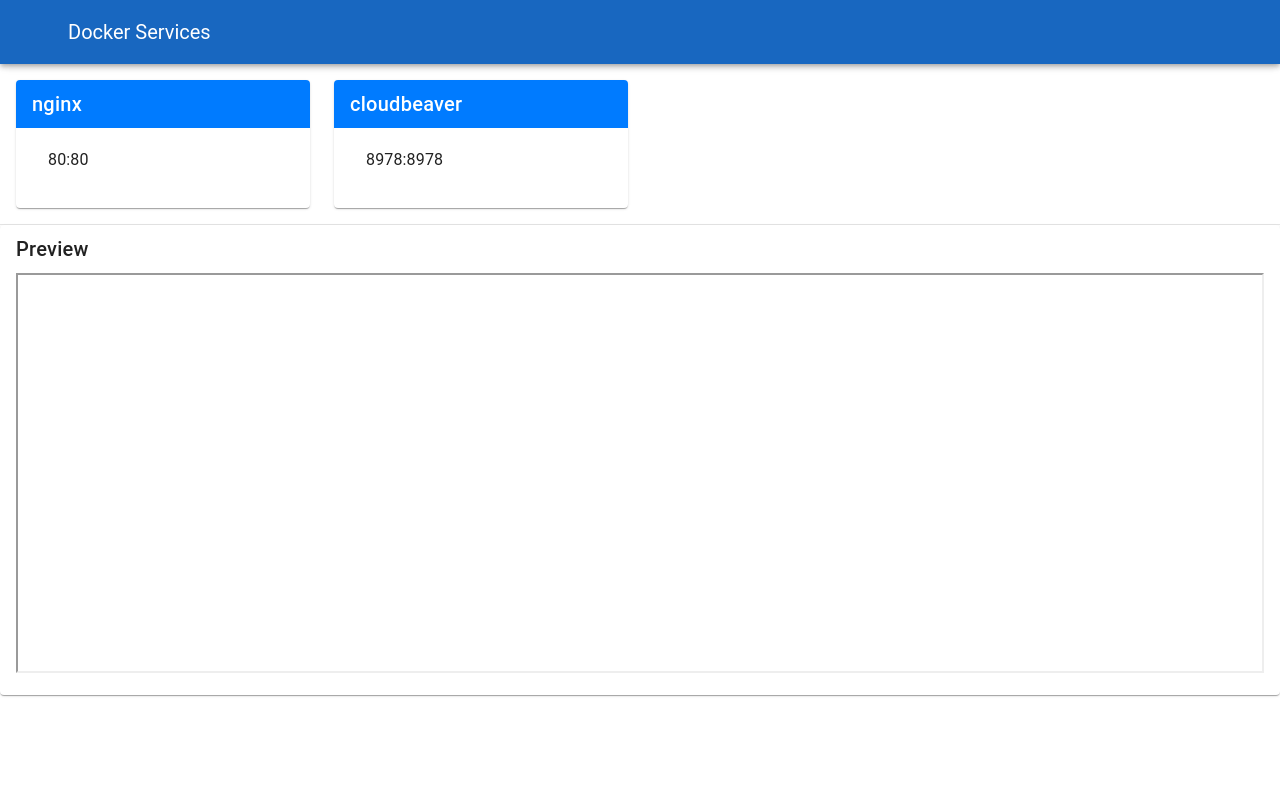
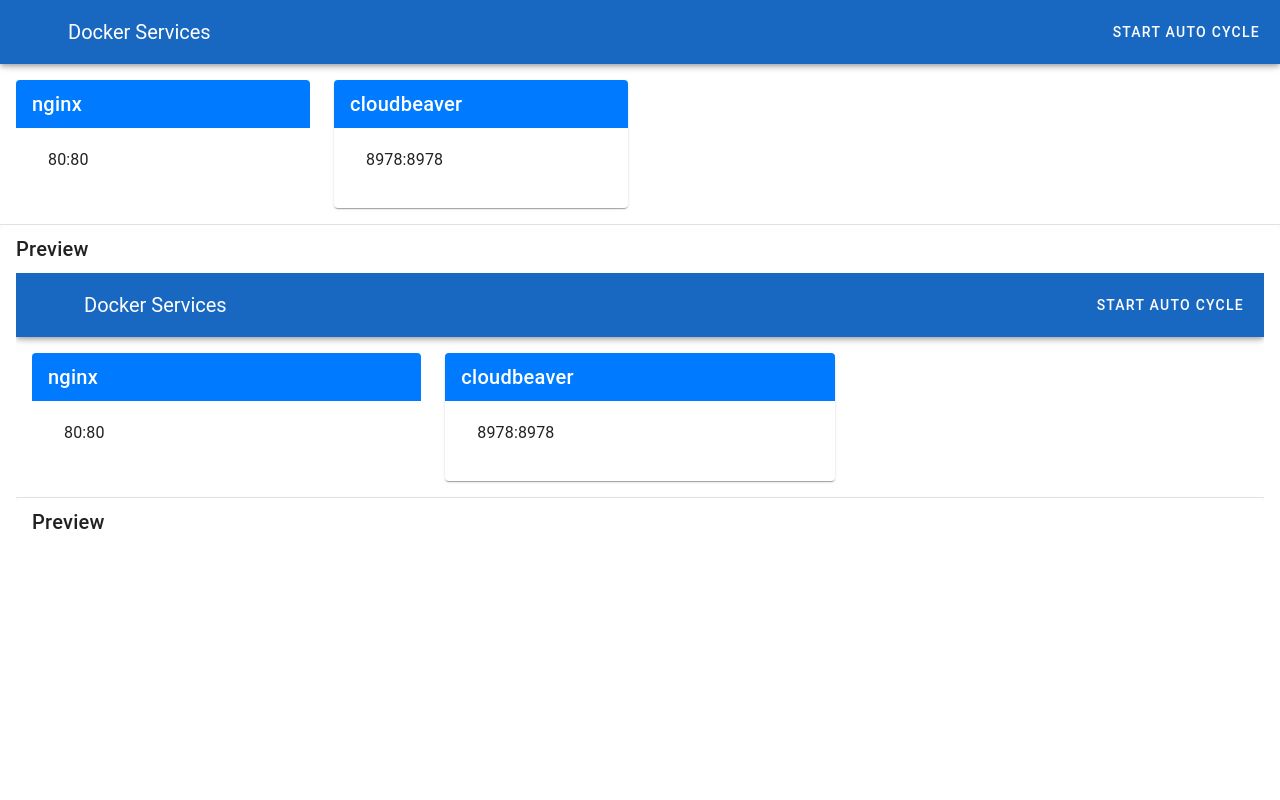
Before and after one commit to rylativity/vue-container-frontend, a Vue app in the folder frontend/: page / in a window 1280 px wide. Shown: the top 800 px of the page. Built offline with nearby package versions, Linux system fonts and the light colour scheme.

Commit message:
add auto-cycle button to cycle through services"

```diff
--- a/frontend/src/App.vue
+++ b/frontend/src/App.vue
@@ -3,31 +3,35 @@
     <v-app-bar app color="primary" dark>
       <v-app-bar-nav-icon @click.stop="drawer = !drawer"></v-app-bar-nav-icon>
       <v-toolbar-title class="ml-4">Docker Services</v-toolbar-title>
+      <v-spacer></v-spacer>
+      <v-btn @click="startAutoCycle" v-if="services.length > 1">{{ autoCycle ? 'Stop' : 'Start' }} Auto Cycle</v-btn>
     </v-app-bar>
 
     <v-main>
       <v-container fluid>
         <v-row>
-          <v-col v-for="service in services" :key="service.serviceName" cols="12" sm="6" md="4" lg="3">
+          <v-col v-for="(service, index) in services" :key="service.serviceName" cols="12" sm="6" md="4" lg="3">
             <service-card
               :service-name="service.serviceName"
               :port-bindings="service.portBindings"
               @navigate="navigateToService"
+              :class="{ 'service-card': true, 'active-card': index === activeServiceIndex }"
             />
           </v-col>
         </v-row>
       </v-container>
-
+    </v-main>
 
     <v-divider></v-divider>
 
-    <v-card>
+    <v-card class="preview-card">
       <v-card-title>Preview</v-card-title>
       <v-card-text>
-        <iframe :src="iframeURL" width="100%" height="400"></iframe>
+        <div class="iframe-container">
+          <iframe :src="iframeURL" width="100%" height="100%"></iframe>
+        </div>
       </v-card-text>
     </v-card>
-  </v-main>
   </v-app>
 </template>
 
@@ -44,7 +48,10 @@
       drawer: true,
       miniVariant: false,
       services: [],
-      iframeURL: ""
+      iframeURL: "",
+      activeServiceIndex: 0,
+      autoCycle: false,
+      cycleTimer: null
     };
   },
   mounted() {
@@ -53,8 +60,18 @@
 
     fetch(filePath)
       .then((response) => response.text())
-      .then((data) => this.parseDockerComposeFile(data))
+      .then((data) => {
+        this.parseDockerComposeFile(data);
+
+        if (this.services.length > 0) {
+          this.navigateToService(this.services[0].portBindings[0]);
+        }
+      })
       .catch((error) => console.error(error));
+
+  },
+  beforeUnmount() {
+    this.stopAutoCycle();
   },
   methods: {
     parseDockerComposeFile(fileContent) {
@@ -81,11 +98,60 @@
     navigateToService(portBinding) {
       const portNumber = portBinding.split(":")[0];
       this.iframeURL = `http://localhost:${portNumber}`;
+    },
+    startAutoCycle() {
+      if (!this.autoCycle) {
+        this.autoCycle = true;
+        this.cycleTimer = setInterval(this.switchToNextService, 10000);
+      } else {
+        this.stopAutoCycle();
+      }
+    },
+    stopAutoCycle() {
+      if (this.autoCycle) {
+        this.autoCycle = false;
+        clearInterval(this.cycleTimer);
+      }
+    },
+    switchToNextService() {
+      this.activeServiceIndex = (this.activeServiceIndex + 1) % this.services.length;
+      const portBinding = this.services[this.activeServiceIndex].portBindings[0];
+      this.navigateToService(portBinding);
     }
   }
 };
 </script>
 
 <style>
-/* Your styles here */
+
+.active-card {
+  animation: pulse 2s infinite;
+}
+
+
+.iframe-container {
+  position: relative;
+  padding-bottom: 56.25%; /* 16:9 aspect ratio, adjust as needed */
+  height: 0;
+  overflow: hidden;
+}
+
+iframe {
+  position: absolute;
+  width: 100%;
+  height: 100%;
+  border: none;
+}
+
+@keyframes pulse {
+  0% {
+    box-shadow: 0 0 0 0 rgba(0, 123, 255, 0.7);
+  }
+  70% {
+    box-shadow: 0 0 0 10px rgba(0, 123, 255, 0);
+  }
+  100% {
+    box-shadow: 0 0 0 0 rgba(0, 123, 255, 0);
+  }
+}
 </style>
--- a/frontend/src/components/ServiceCard.vue
+++ b/frontend/src/components/ServiceCard.vue
@@ -1,9 +1,9 @@
 <template>
-  <v-card @click="handleCardClick">
+  <v-card @click="navigateToService">
     <v-card-title class="service-card-title">{{ serviceName }}</v-card-title>
     <v-card-text>
       <v-list>
-        <v-list-item v-for="binding in portBindings" :key="binding" @click="handlePortClick(binding)">
+        <v-list-item v-for="binding in portBindings" :key="binding">
           <v-list-item-title class="clickable">{{ binding }}</v-list-item-title>
         </v-list-item>
       </v-list>
@@ -24,11 +24,8 @@
     }
   },
   methods: {
-    handleCardClick() {
+    navigateToService() {
       this.$emit("navigate", this.portBindings[0]);
-    },
-    handlePortClick(portBinding) {
-      this.$emit("navigate", portBinding);
     }
   }
 };
```
